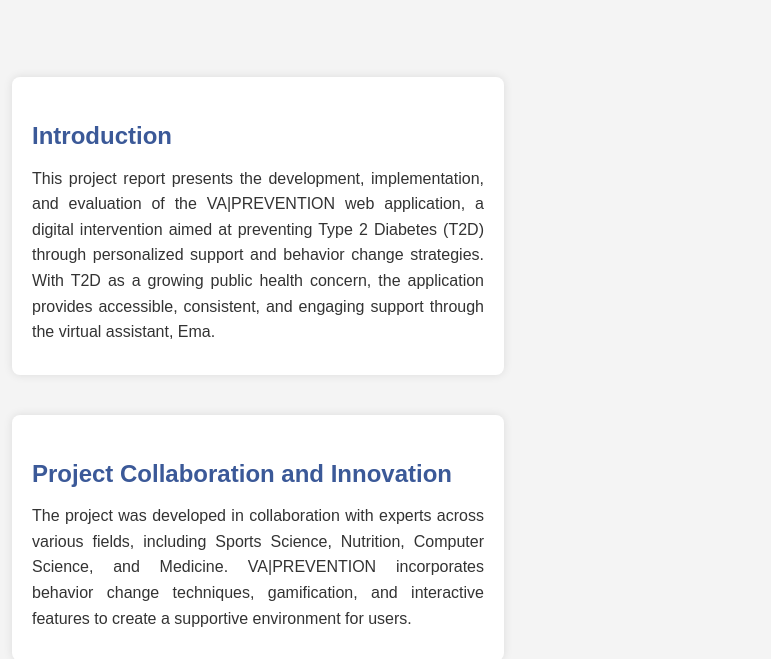
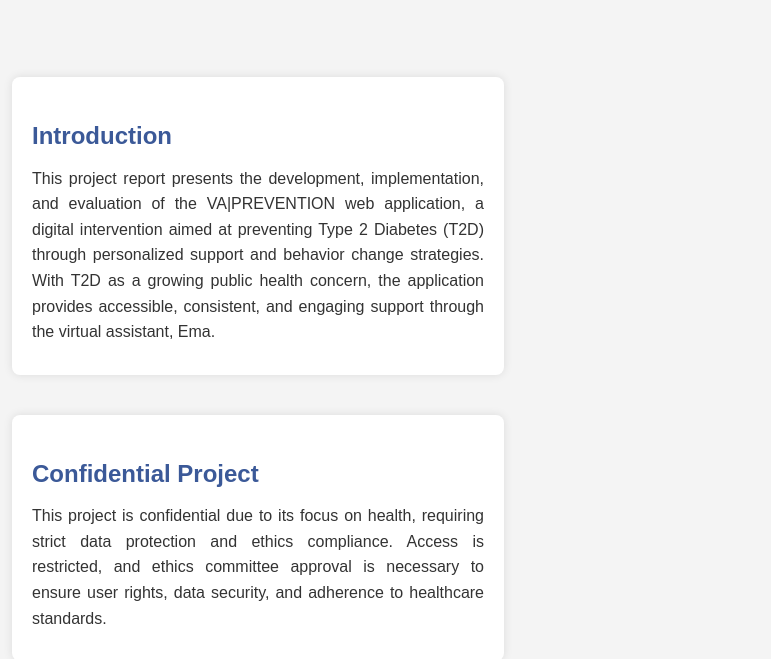
Before and after one commit to Henrique-Barata/henriquebarata.github.io, a plain HTML site: page projects/vaprevention.html in a window 1280 px wide. Shown: the part 143-802 px from the top of the page, without its empty margins (136-907 px from the left). Drawn offline with Linux system fonts and the light colour scheme; files that its build step writes are made by us from their sources.

Commit message:
confidential info added

```diff
--- a/projects/vaprevention.html
+++ b/projects/vaprevention.html
@@ -60,6 +60,13 @@
         <h2>Introduction</h2>
         <p>
             This project report presents the development, implementation, and evaluation of the VA|PREVENTION web application, a digital intervention aimed at preventing Type 2 Diabetes (T2D) through personalized support and behavior change strategies. With T2D as a growing public health concern, the application provides accessible, consistent, and engaging support through the virtual assistant, Ema.
+        </p>
+    </section>
+
+    <section class="section">
+        <h2>Confidential Project </h2>
+        <p>
+            This project is confidential due to its focus on health, requiring strict data protection and ethics compliance. Access is restricted, and ethics committee approval is necessary to ensure user rights, data security, and adherence to healthcare standards.
         </p>
     </section>
 
```
Also changed, not shown: index.html (+0 -1 lines).
